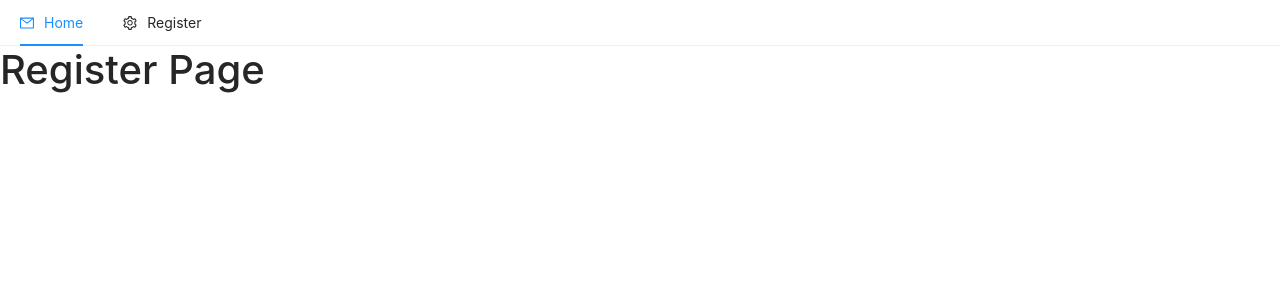
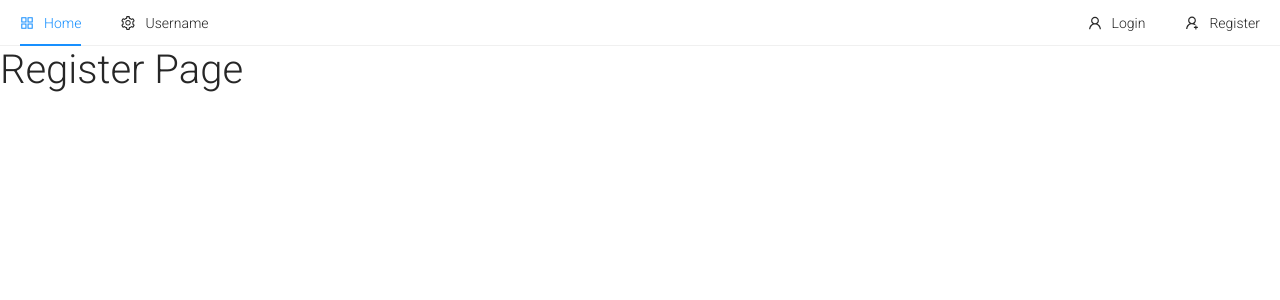
Before and after one commit to necelentano/mern-ecommerce, a React (Create React App) app in the folder client/: page /register in a window 1280 px wide. Shown: the top 300 px of the page. Built offline with nearby package versions, Linux system fonts and the light colour scheme; the HTML template or start-up script is replaced by a standard one.

Commit message:
9. Ant Design Icons

```diff
--- a/client/package.json
+++ b/client/package.json
@@ -7,7 +7,7 @@
     "@testing-library/react": "^11.1.0",
     "@testing-library/user-event": "^12.1.10",
     "antd": "^4.16.6",
-    "mdb-react-ui-kit": "^1.0.0-beta7",
+    "mdbreact": "^5.0.2",
     "react": "^17.0.2",
     "react-dom": "^17.0.2",
     "react-router-dom": "^5.2.0",
--- a/client/src/components/nav/Header.js
+++ b/client/src/components/nav/Header.js
@@ -1,27 +1,38 @@
 import { useState } from 'react';
 
 import { Menu } from 'antd';
-import { MailOutlined, SettingOutlined } from '@ant-design/icons';
 
-const { SubMenu } = Menu;
+import {
+  AppstoreOutlined,
+  SettingOutlined,
+  UserOutlined,
+  UserAddOutlined,
+} from '@ant-design/icons';
+
+const { SubMenu, Item } = Menu;
 
 const Header = () => {
-  //
-  const [current, setCurrent] = useState('');
+  const [current, setCurrent] = useState('home');
 
-  const handleClick = () => {
-    //
+  const handleClick = (e) => {
+    setCurrent(e.key);
   };
 
   return (
     <Menu onClick={handleClick} selectedKeys={[current]} mode="horizontal">
-      <Menu.Item key="mail" icon={<MailOutlined />}>
+      <Item key="home" icon={<AppstoreOutlined />}>
         Home
-      </Menu.Item>
-      <SubMenu key="SubMenu" icon={<SettingOutlined />} title="Register">
-        <Menu.Item key="setting:1">Option 1</Menu.Item>
-        <Menu.Item key="setting:2">Option 2</Menu.Item>
+      </Item>
+      <SubMenu key="SubMenu" icon={<SettingOutlined />} title="Username">
+        <Item key="setting:1">Option 1</Item>
+        <Item key="setting:2">Option 2</Item>
       </SubMenu>
+      <Item key="login" icon={<UserOutlined />}>
+        Login
+      </Item>
+      <Item key="register" icon={<UserAddOutlined />}>
+        Register
+      </Item>
     </Menu>
   );
 };
--- a/client/src/index.css
+++ b/client/src/index.css
@@ -5,3 +5,7 @@ body {
 svg {
   vertical-align: baseline !important;
 }
+
+.ant-menu-horizontal:not(.ant-menu-dark) :nth-child(3) {
+  margin-left: auto;
+}
--- a/client/src/index.js
+++ b/client/src/index.js
@@ -1,8 +1,10 @@
 import React from 'react';
 import ReactDOM from 'react-dom';
+import 'antd/dist/antd.css';
+import '@fortawesome/fontawesome-free/css/all.min.css';
+import 'bootstrap-css-only/css/bootstrap.min.css';
+import 'mdbreact/dist/css/mdb.css';
 import './index.css';
-import 'mdb-react-ui-kit/dist/css/mdb.min.css';
-import 'antd/dist/antd.css';
 import App from './App';
 import reportWebVitals from './reportWebVitals';
 
```
Also changed, not shown: 2 other files (tests, documents, lock files or other folders).
